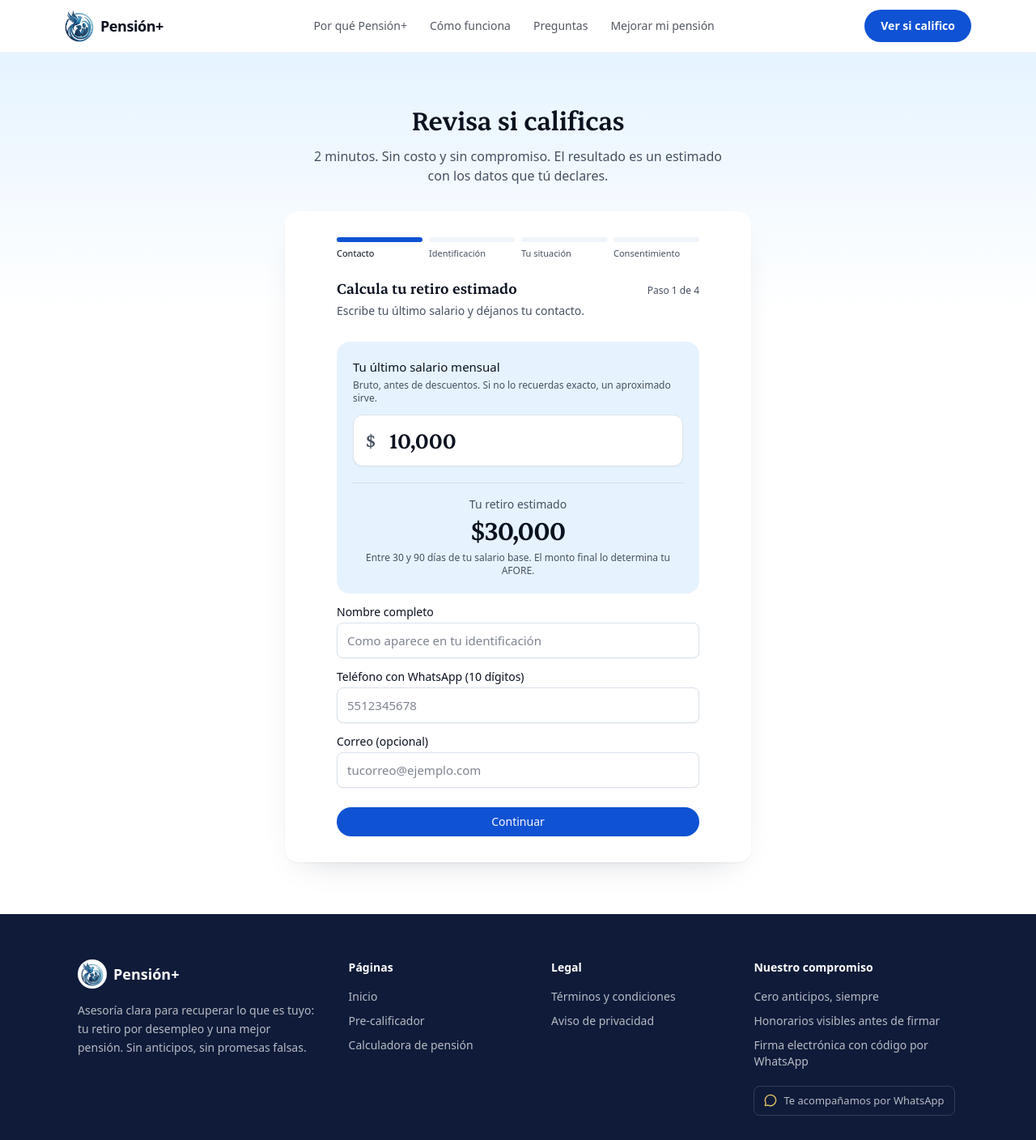
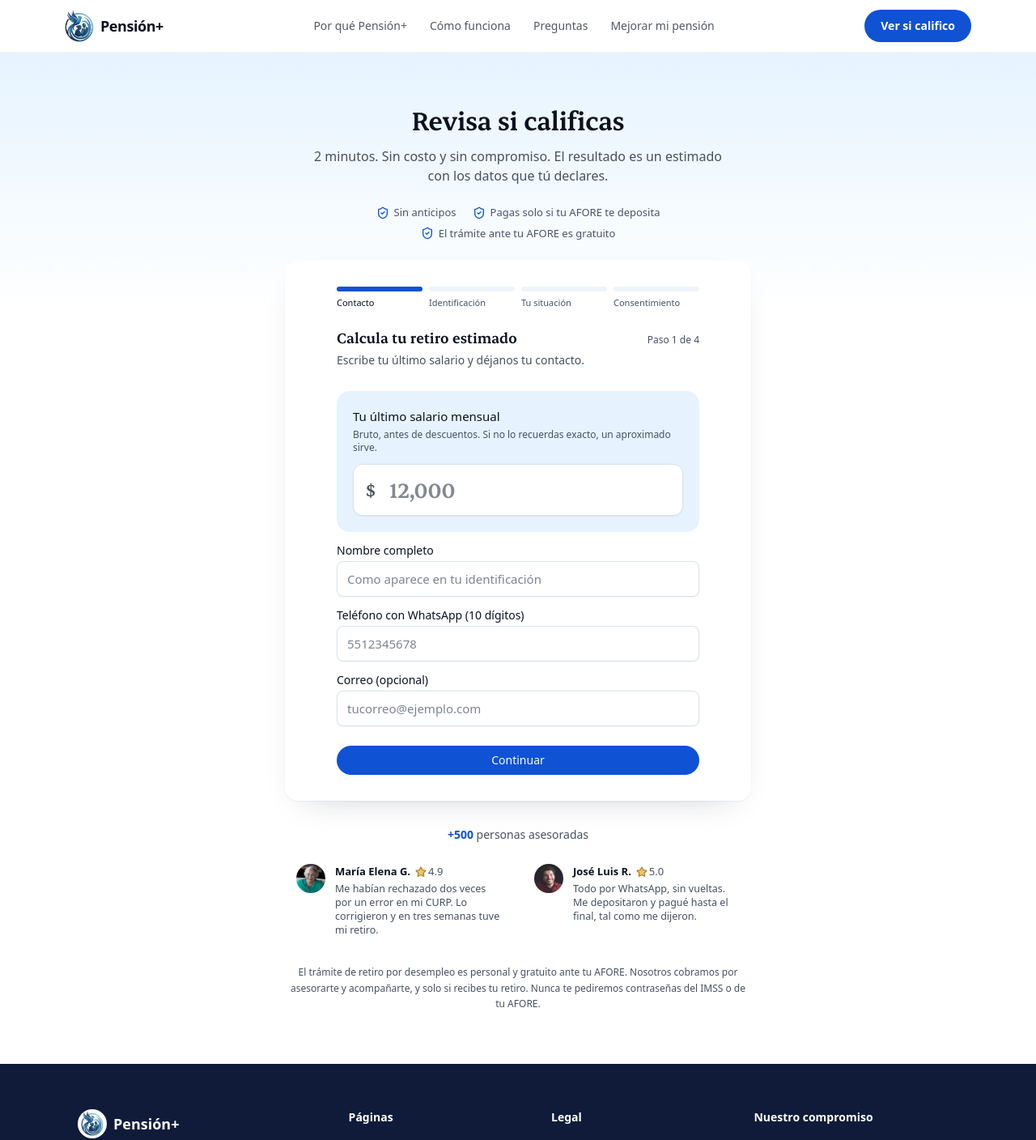
Before and after one commit to richyhoopd/aforeassistant, a Next.js app: page /pre-calificador in a window 1280 px wide. Shown: the top 1408 px of the page at 81% size. Built offline with nearby package versions, Linux system fonts and the light colour scheme.

Commit message:
feat(pre-calificador): señales de confianza para tráfico de anuncios y salario sin valor precargado

```diff
--- a/app/(public)/pre-calificador/page.tsx
+++ b/app/(public)/pre-calificador/page.tsx
@@ -1,13 +1,39 @@
 import { Suspense } from "react"
+import Image from "next/image"
+import { ShieldCheck, Star } from "lucide-react"
 import { PreQualifierForm } from "@/components/prequalifier/PreQualifierForm"
 
 export const metadata = { title: "Pre-calificador — Pensión+" }
 
+// Esta página es el aterrizaje del tráfico de anuncios: es lo primero que ve
+// un cliente que no nos conoce, así que lleva las señales de confianza justo
+// arriba del formulario, sin robarle protagonismo.
+const promesas = [
+  "Sin anticipos",
+  "Pagas solo si tu AFORE te deposita",
+  "El trámite ante tu AFORE es gratuito",
+]
+
+const resenas = [
+  {
+    avatar: "/images/avatar-1.jpg",
+    name: "María Elena G.",
+    text: "Me habían rechazado dos veces por un error en mi CURP. Lo corrigieron y en tres semanas tuve mi retiro.",
+    rating: "4.9",
+  },
+  {
+    avatar: "/images/avatar-2.jpg",
+    name: "José Luis R.",
+    text: "Todo por WhatsApp, sin vueltas. Me depositaron y pagué hasta el final, tal como me dijeron.",
+    rating: "5.0",
+  },
+]
+
 export default function PreCalificador() {
   return (
     <div className="bg-[linear-gradient(180deg,oklch(0.96_0.025_250),oklch(1_0_0)_320px)]">
-      <div className="mx-auto w-full max-w-5xl px-4 py-12 sm:py-16">
-        <div className="mx-auto mb-8 max-w-lg text-center">
+      <div className="mx-auto w-full max-w-5xl px-4 py-12 sm:px-6 sm:py-16">
+        <div className="mx-auto mb-6 max-w-lg text-center">
           <h1 className="text-balance font-display text-3xl font-semibold tracking-[-0.01em] sm:text-4xl">
             Revisa si calificas
           </h1>
@@ -16,11 +42,62 @@ export default function PreCalificador() {
             con los datos que tú declares.
           </p>
         </div>
+
+        <ul className="mx-auto mb-6 flex max-w-xl flex-wrap items-center justify-center gap-x-5 gap-y-1.5 text-[13px] font-medium text-ink/75">
+          {promesas.map((p) => (
+            <li key={p} className="flex items-center gap-1.5">
+              <ShieldCheck className="size-4 shrink-0 text-primary" aria-hidden />
+              {p}
+            </li>
+          ))}
+        </ul>
+
         <div className="mx-auto max-w-xl rounded-2xl bg-white p-6 shadow-[0_1px_2px_oklch(0.23_0.06_265/0.05),0_16px_40px_-24px_oklch(0.23_0.06_265/0.25)] sm:p-8">
           <Suspense>
             <PreQualifierForm />
           </Suspense>
         </div>
+
+        <div className="mx-auto mt-8 max-w-xl">
+          <p className="text-center text-sm font-medium text-muted-foreground">
+            <span className="font-semibold text-primary">+500</span> personas
+            asesoradas
+          </p>
+          <div className="mt-3 grid gap-3 sm:grid-cols-2">
+            {resenas.map((r) => (
+              <figure
+                key={r.name}
+                className="flex items-start gap-3 rounded-xl bg-white/70 p-3.5"
+              >
+                <Image
+                  src={r.avatar}
+                  alt=""
+                  width={36}
+                  height={36}
+                  className="size-9 shrink-0 rounded-full object-cover"
+                />
+                <figcaption className="min-w-0">
+                  <p className="flex items-center gap-1.5 text-[13px] font-semibold">
+                    {r.name}
+                    <span className="inline-flex items-center gap-0.5 font-normal text-muted-foreground">
+                      <Star className="size-3.5 fill-gold text-gold-deep" aria-hidden />
+                      {r.rating}
+                    </span>
+                  </p>
+                  <blockquote className="mt-0.5 text-[12.5px] leading-snug text-muted-foreground">
+                    {r.text}
+                  </blockquote>
+                </figcaption>
+              </figure>
+            ))}
+          </div>
+          <p className="mt-5 text-center text-xs leading-relaxed text-muted-foreground">
+            El trámite de retiro por desempleo es personal y gratuito ante tu
+            AFORE. Nosotros cobramos por asesorarte y acompañarte, y solo si
+            recibes tu retiro. Nunca te pediremos contraseñas del IMSS o de tu
+            AFORE.
+          </p>
+        </div>
       </div>
     </div>
   )
--- a/components/prequalifier/PreQualifierForm.tsx
+++ b/components/prequalifier/PreQualifierForm.tsx
@@ -89,7 +89,9 @@ export function PreQualifierForm() {
     ...empty,
     fullName: search.get("nombre") ?? "",
     phone: (search.get("tel") ?? "").replace(/\D/g, "").slice(0, 10),
-    monthlySalary: search.get("salario") ?? "10000",
+    // Sin default: el 10000 tenía sentido para posicionar la barra, pero en un
+    // campo de texto confunde y ensuciaba el salario de los leads capturados.
+    monthlySalary: search.get("salario") ?? "",
   }))
   const [errors, setErrors] = useState<Record<string, string>>({})
   const [warnings, setWarnings] = useState<Record<string, string>>({})
```
